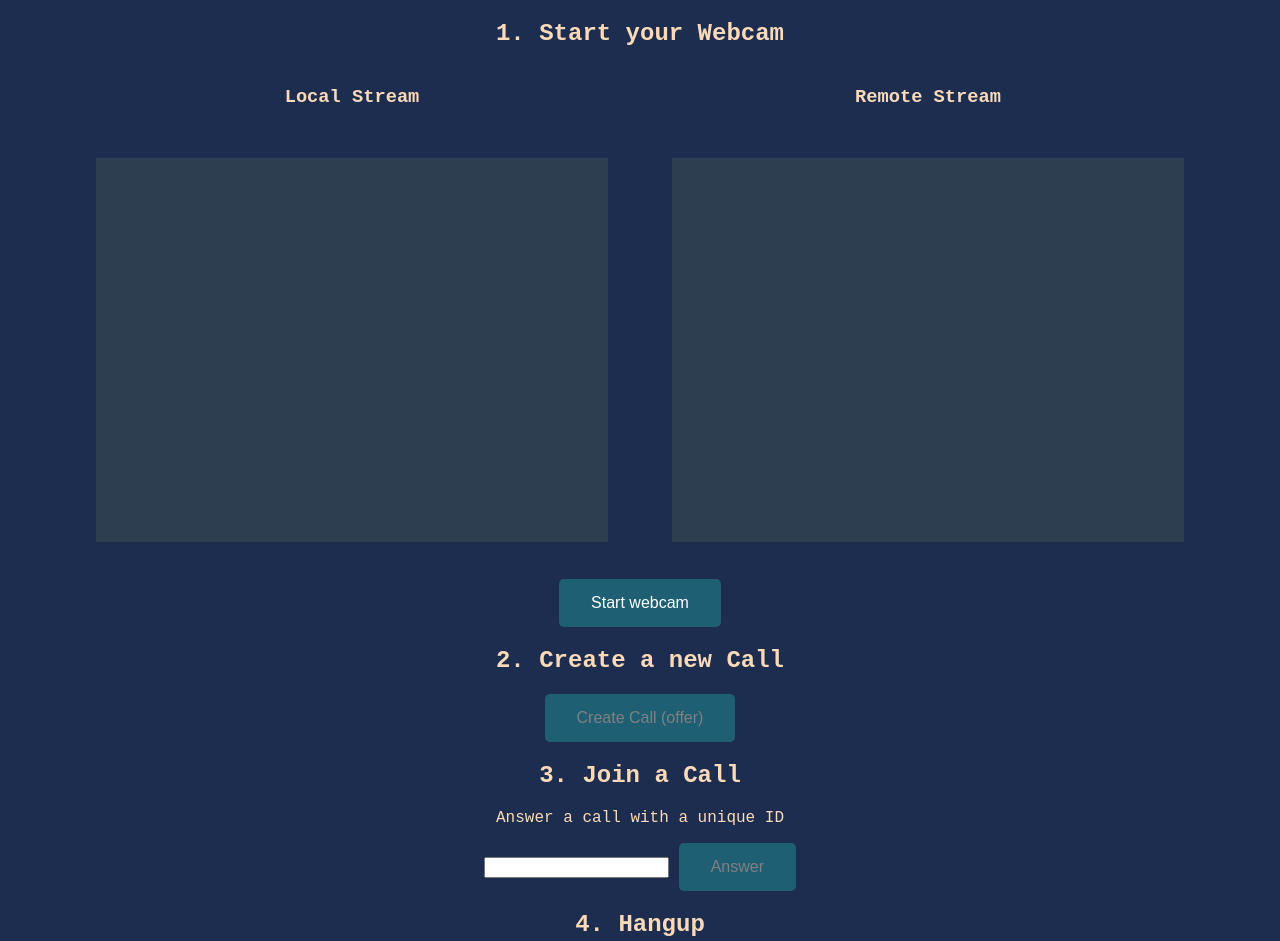
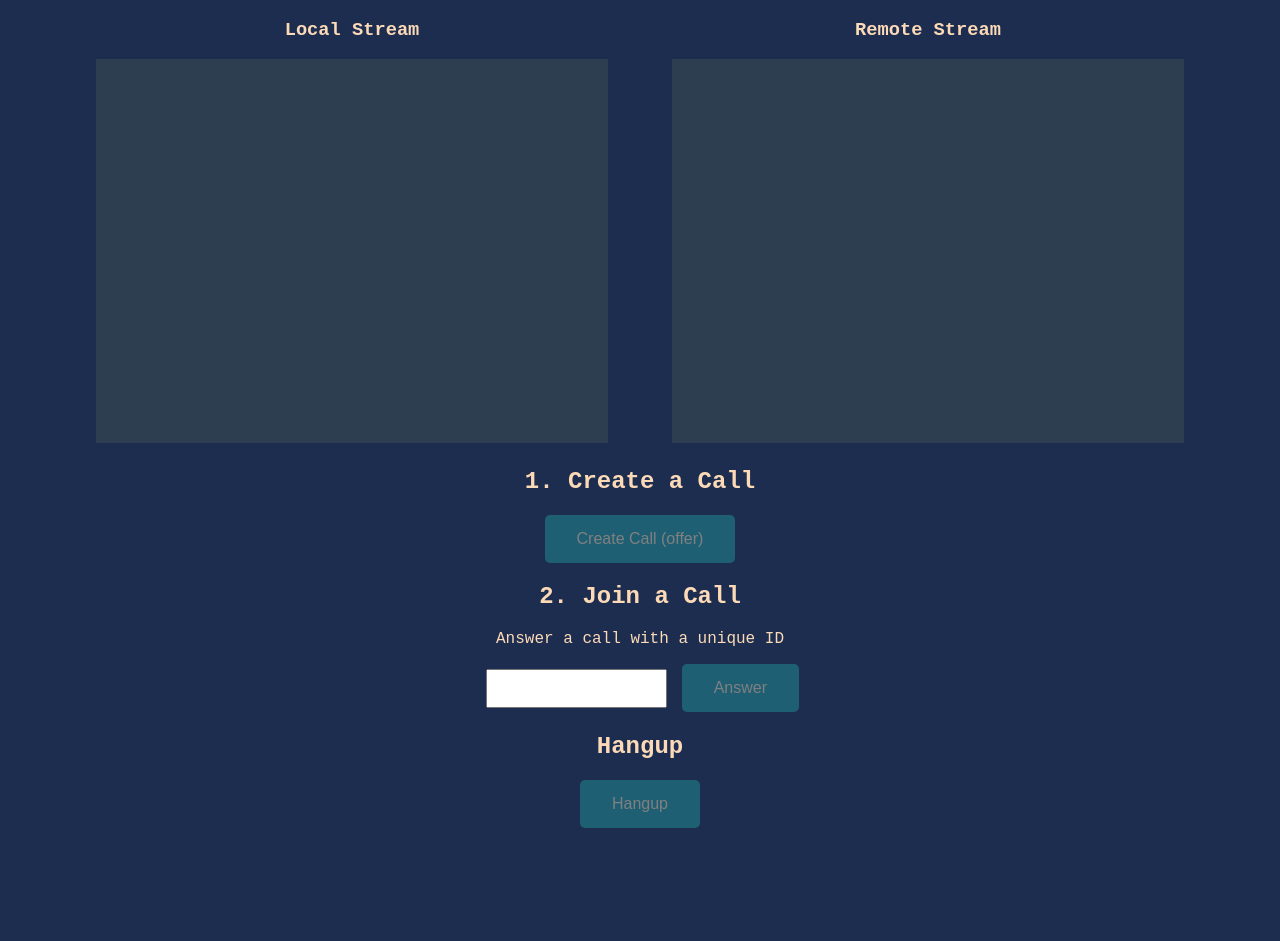
Before and after one commit to vineet8588/webrtc-demo, a website built with Vite: page index.html in a window 1280 px wide. Shown: the top 941 px of the page. After the commit the page ends 828 px from the top, so only its background shows below. Built offline with nearby package versions, Linux system fonts and the light colour scheme; some packages are replaced by stand-ins of ours; no server answers; a web font is replaced by a local one.

Commit message:
responsive

```diff
--- a/index.html
+++ b/index.html
@@ -7,7 +7,6 @@
     <title>WebRTC Demo</title>
   </head>
   <body>
-    <h2>1. Start your Webcam</h2>
     <div class="videos">
       <span>
         <h3>Local Stream</h3>
@@ -17,21 +16,18 @@
         <h3>Remote Stream</h3>
         <video id="remoteVideo" autoplay playsinline></video>
       </span>
-
-
     </div>
 
-    <button id="webcamButton">Start webcam</button>
-    <h2>2. Create a new Call</h2>
+    <h2>1. Create a Call</h2>
     <button id="callButton" disabled>Create Call (offer)</button>
 
-    <h2>3. Join a Call</h2>
+    <h2>2. Join a Call</h2>
     <p>Answer a call with a unique ID</p>
 
     <input id="callInput" />
     <button id="answerButton" disabled>Answer</button>
 
-    <h2>4. Hangup</h2>
+    <h2>Hangup</h2>
 
     <button id="hangupButton" disabled>Hangup</button>
 
--- a/main.js
+++ b/main.js
@@ -43,7 +43,6 @@ let remoteStream = null;
 let globalCallId = null;
 
 // HTML elements
-const webcamButton = document.getElementById('webcamButton');
 const webcamVideo = document.getElementById('webcamVideo');
 const callButton = document.getElementById('callButton');
 const callInput = document.getElementById('callInput');
@@ -54,7 +53,7 @@ const hangupButton = document.getElementById('hangupButton');
 
 
 // 1. Setup media sources
-webcamButton.onclick = async () => {
+const startWebcam = async () => {
   localStream = await navigator.mediaDevices.getUserMedia({video: true, audio: true});
   remoteStream = new MediaStream();
 
@@ -74,11 +73,10 @@ webcamButton.onclick = async () => {
   webcamVideo.muted = true;
   remoteVideo.srcObject = remoteStream;
   callButton.disabled = false;
-  webcamButton.disabled = true;
   answerButton.disabled = false;
 }
 
-
+startWebcam()
 
 //  2. Create an offer
 callButton.onclick = async () =>{
--- a/style.css
+++ b/style.css
@@ -6,7 +6,7 @@ body {
   -moz-osx-font-smoothing: grayscale;
   text-align: center;
   color: #fcdab7;
-  margin: 20px 10px;
+  margin: 0px 10px;
   background-color: #1d2d50;
 }
 
@@ -32,17 +32,45 @@ button[disabled]{
 }
 
 video {
-  width: 40vw;
-  height: 30vw;
-  margin: 2rem;
   background: #2c3e50;
   transform: rotateY(180deg);
   -webkit-transform:rotateY(180deg); /* Safari and Chrome */
   -moz-transform:rotateY(180deg); /* Firefox */
 }
 
+#webcamVideo {
+  width: auto;
+  max-width: 90vw;
+  height: 20vh;
+}
+
+#remoteVideo{
+  width: 90vw;
+  height: 60vh;
+}
+
+@media (min-width: 576px) {
+  .videos {
+    display: flex;
+    align-items: center;
+    justify-content: center;
+    flex-direction: row !important;
+  }
+  #webcamVideo, #remoteVideo{
+    width: 40vw;
+    height: 30vw;
+    margin: 0rem 2rem;
+  }
+}
+
 .videos {
   display: flex;
   align-items: center;
   justify-content: center;
+  flex-direction: column-reverse;
 }
+
+input{
+  padding: 10px 0px;
+  margin: 5px;
+}
```
